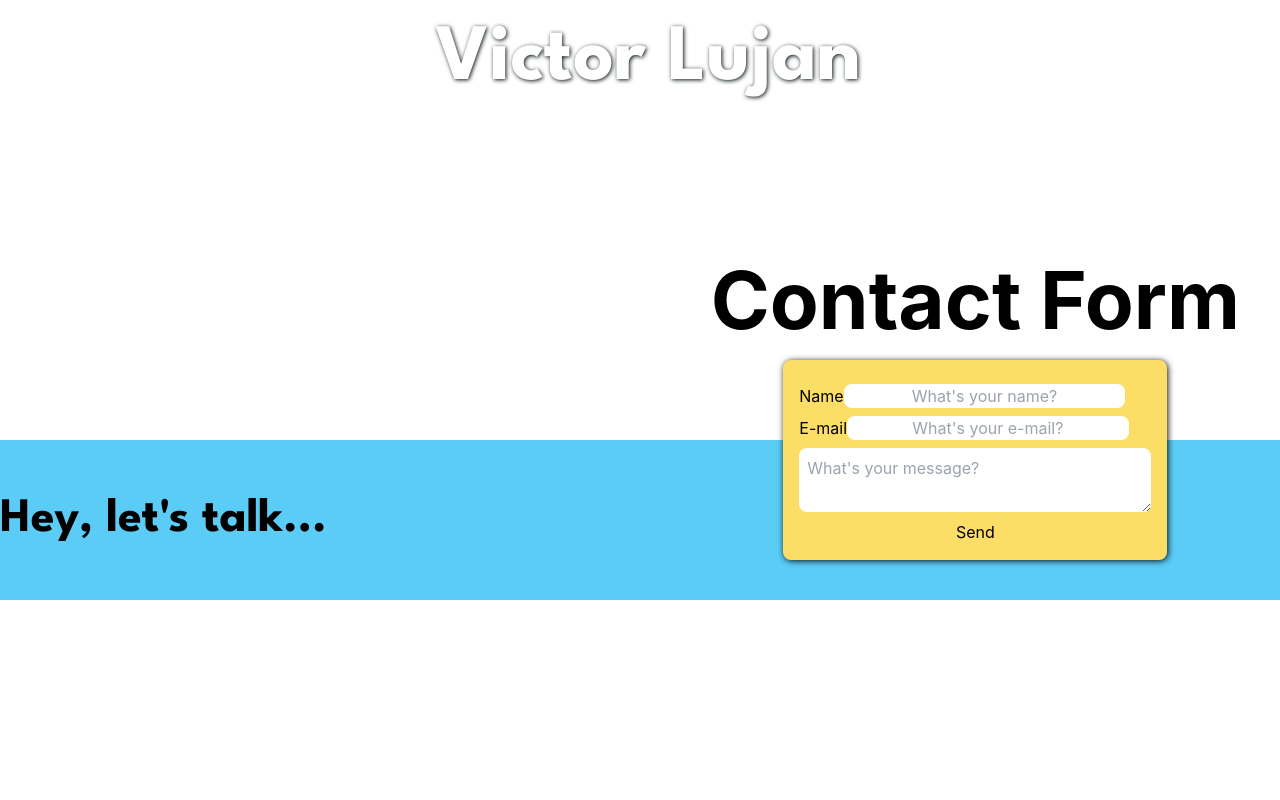
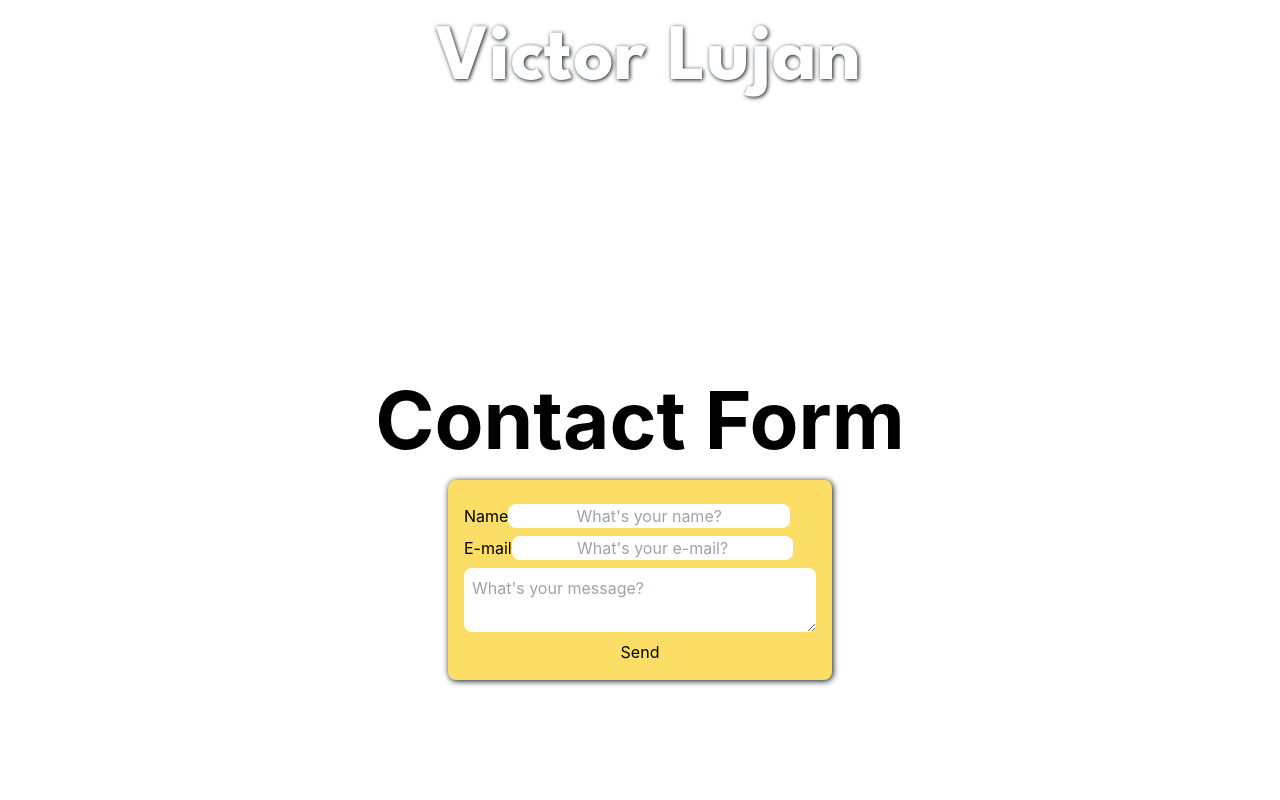
Before and after one commit to VMLujanJr/portfolio, a React (Create React App) app in the folder client/: page /contact in a window 1280 px wide. Shown: the top 800 px of the page. Built offline with nearby package versions, Linux system fonts and the light colour scheme; a web font is replaced by a local one.

Commit message:
latest changes to src folder

```diff
--- a/client/src/components/Contact/index.js
+++ b/client/src/components/Contact/index.js
@@ -1,21 +1,17 @@
-import React, { useRef } from 'react';
+import React, { useState, useRef } from 'react';
 import emailjs from '@emailjs/browser';
-import { ToastContainer, toast } from 'react-toastify';
+import { toast } from 'react-toastify';
 import 'react-toastify/dist/ReactToastify.css';
-import { contact } from '../../utils/contact.js';
 
 const Contact = () => {
-    /* const [name, setName] = useState('');
+    const [name, setName] = useState('');
     const [email, setEmail] = useState('');
-    const [message, setMessage] = useState(''); */
+    const [message, setMessage] = useState('');
 
     const form = useRef();
 
     const sendEmail = (e) => {
         e.preventDefault();
-
-        // generate a five digit number for the contact_number variable
-        /* this.contact_number.value = Math.random() * 100000 | 0; */
 
         /* service_xxx is the SERVICE ID,  */
         emailjs.sendForm('service_zs9az3f', 'contact_form', form.current, 'o7SrFvjc5akj8ZSZS')
@@ -32,9 +28,9 @@ const Contact = () => {
                 });
 
                 // empty useState
-                /* setName('');
+                setName('');
                 setEmail('');
-                setMessage(''); */
+                setMessage('');
 
                 console.log('SUCCESS!', result.status, result.text);
             }, (error) => {
@@ -50,26 +46,28 @@ const Contact = () => {
                 });
 
                 // empty useState
-                /* setName('');
+                setName('');
                 setEmail('');
-                setMessage(''); */
+                setMessage('');
 
                 console.log('FAILED...', error);
             });
     };
 
     return (
-        <form id='contact-form' ref={form} onSubmit={sendEmail} className='absolute top-0 right-10 h-screen flex flex-col justify-center items-center'>
+        <form id='contact-form' ref={form} onSubmit={sendEmail} className='h-screen flex flex-col justify-center items-center'>
             <h2 className='font-bold text-4xl tablet:text-5xl laptop:text-6xl desktop:text-7xl'>Contact Form</h2>
             <div className='bg-c-yellow rounded-lg p-4 drop-shadow-shade flex flex-col space-y-2 w-full max-w-sm'>
                 <input type="hidden" name="contact_number" />
-                {contact.map((info, index) => (
-                    <div key={index} className='flex justify-start items-center'>
-                        <label className='w-1/'>{info.label}</label>
-                        <input type={info.type} name={info.name} placeholder={info.placeholder} value={info.value} /* onChange={(e) => setEmail(e.target.value)} */ className='flex flex-wrap text-center rounded-lg w-4/5' />
-                    </div>
-                ))}
-                <textarea type='text' name='message' placeholder="What's your message?" /* value={message} onChange={(e) => setMessage(e.target.value)} */ className='rounded-lg p-2' />
+                <div className='flex justify-start items-center'>
+                    <label className='w-1/'>Name</label>
+                    <input type='text' name='user_name' placeholder="What's your name?" value={name} onInput={(e) => setName(e.target.value)} className='flex flex-wrap text-center rounded-lg w-4/5' />
+                </div>
+                <div className='flex justify-start items-center'>
+                    <label className='w-1/'>E-mail</label>
+                    <input type='email' name='user_email' placeholder="What's your e-mail?" value={email} onInput={(e) => setEmail(e.target.value)} className='flex flex-wrap text-center rounded-lg w-4/5' />
+                </div>
+                <textarea type='text' name='message' placeholder="What's your message?" value={message} onChange={(e) => setMessage(e.target.value)} className='rounded-lg p-2' />
                 <button value="Send" className='hover:font-bold hover:text-c-white hover:bg-c-blue active:bg-c-red'>Send</button>
             </div>
         </form>
--- a/client/src/output.css
+++ b/client/src/output.css
@@ -943,24 +943,12 @@ video {
   place-items: center;
 }
 
-.items-start {
-  align-items: flex-start;
-}
-
-.items-end {
-  align-items: flex-end;
-}
-
 .items-center {
   align-items: center;
 }
 
 .justify-start {
   justify-content: flex-start;
-}
-
-.justify-end {
-  justify-content: flex-end;
 }
 
 .justify-center {
--- a/client/src/pages/ContactPage.js
+++ b/client/src/pages/ContactPage.js
@@ -7,9 +7,6 @@ const ContactPage = () => {
     return (
         <>
             <Header />
-            <div className='relative h-screen flex justify-center items-center space-x-40'>
-                <h2 className='font-League font-bold bg-c-blue text-5xl h-1/5 w-full flex justify-start items-center'>Hey, let's talk...</h2>
-            </div>
             <Contact />
             <Footer />
             <div className='flex justify-center'>&copy; {new Date().getFullYear()} All rights reserved.</div>
--- a/client/src/utils/contact.js
+++ /dev/null
@@ -1,14 +0,0 @@
-export const contact = [
-    {
-        type: 'text',
-        label: 'Name',
-        name: 'user_name',
-        placeholder: "What's your name?",
-    },
-    {
-        type: 'email',
-        label: 'E-mail',
-        name: 'user_email',
-        placeholder: "What's your e-mail?",
-    }
-];
```
